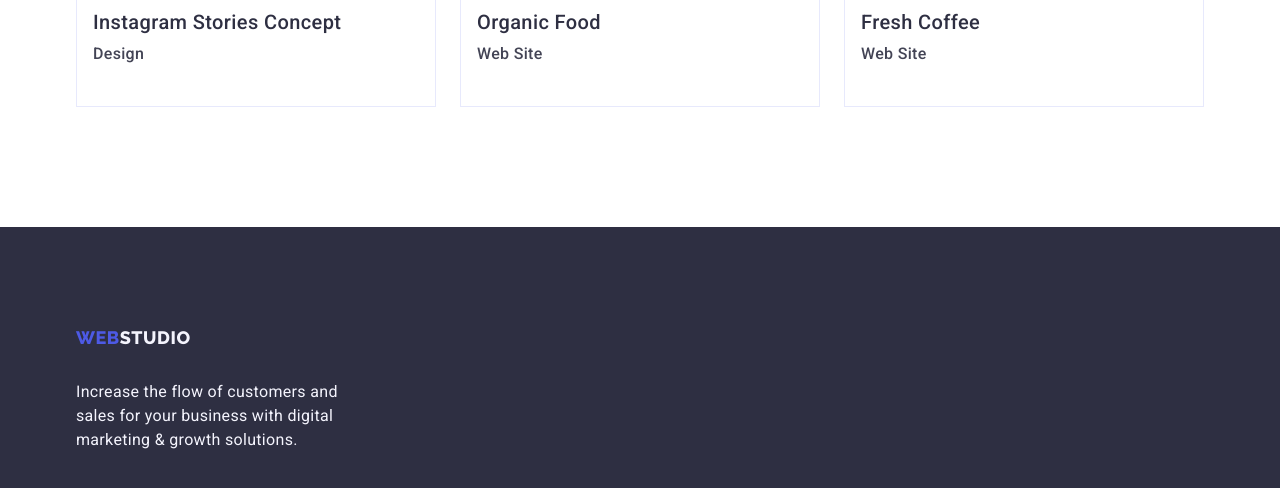
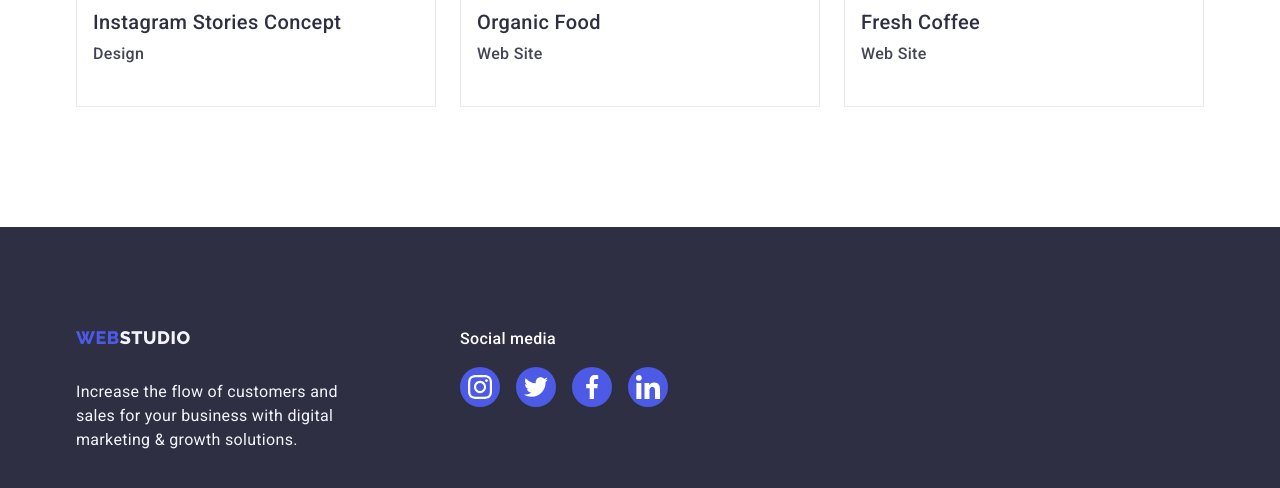
Before and after one commit to Dima-S13/goit-markup-hw-044, a plain HTML site: page portfolio.html in a window 1280 px wide. Shown: the part 1565-2053 px from the top of the page. Drawn offline with nearby package versions, Linux system fonts and the light colour scheme.

Commit message:
late Update

```diff
--- a/css/styles.css
+++ b/css/styles.css
@@ -333,6 +333,8 @@ a {
   color: var(--background-color);
   background: var(--selection-color);
   border: 1px solid transparent;
+  box-shadow: 0px 3px 1px rgba(0, 0, 0, 0.1), 0px 2px 1px rgba(0, 0, 0, 0.08),
+    0px 2px 2px rgba(0, 0, 0, 0.12);
 }
 
 .list-item {
@@ -453,7 +455,7 @@ a {
   align-items: baseline;
   display: flex;
 }
-.first-foot-container {
+.first-footer {
   margin-right: 120px;
 }
 .social-media-suptitle {
@@ -467,7 +469,7 @@ a {
 .footer-list {
   display: flex;
   justify-content: center;
-  gap: 24px;
+  gap: 16px;
   list-style: none;
 }
 .footer-links {
@@ -478,7 +480,7 @@ a {
   justify-content: center;
   width: 40px;
   height: 40px;
-  border-radius: 100%;
+  border-radius: 50%;
   background-color: var(--button-list-color);
 }
 .footer-links:hover,
@@ -492,4 +494,10 @@ a {
   border: 1px solid #e7e9fc;
   border-top: none;
   padding: 32px 16px;
+  display: block;
 }
+.portfolio-links:hover,
+.portfolio-links:focus {
+  box-shadow: 0px 1px 6px rgba(46, 47, 66, 0.08),
+    0px 1px 1px rgba(46, 47, 66, 0.16), 0px 2px 1px rgba(46, 47, 66, 0.08);
+}
--- a/portfolio.html
+++ b/portfolio.html
@@ -80,7 +80,7 @@
               <button class="list-button" type="button">Marketing</button>
             </li>
           </ul>
-          <!-- =============== Row 1 ================= -->
+          <!-- =============== Row  ================= -->
           <ul class="menu list list-container">
             <li class="list-item">
               <a class="link" href="">
@@ -187,7 +187,8 @@
     </main>
     <!-- ======================= Footer ======================= -->
     <footer class="footer">
-      <div class="container">
+      <div class="container footer-contain">
+        <div class="first-footer">
           <a class="logo link logo-footer" href="./index.html"
             >Web<span class="logo-foot">Studio</span></a
           >
@@ -196,6 +197,40 @@
             digital marketing & growth solutions.
           </p>
         </div>
+        <div>
+          <p class="social-media-suptitle">Social media</p>
+          <ul class="footer-list">
+            <li class="footer-item">
+              <a href="" class="footer-links"
+                ><svg class="footer-icon" width="24" height="24">
+                  <use href="./images/icons.svg#icon-instagram"></use>
+                </svg>
+              </a>
+            </li>
+            <li class="footer-item">
+              <a href="" class="footer-links"
+                ><svg class="footer-icon" width="24" height="24">
+                  <use href="./images/icons.svg#icon-twitter"></use>
+                </svg>
+              </a>
+            </li>
+            <li class="footer-item">
+              <a href="" class="footer-links"
+                ><svg class="footer-icon" width="24" height="24">
+                  <use href="./images/icons.svg#icon-facebook"></use>
+                </svg>
+              </a>
+            </li>
+            <li class="footer-item">
+              <a href="" class="footer-links">
+                <svg class="footer-icon" width="24" height="24">
+                  <use href="./images/icons.svg#icon-linkedin"></use>
+                </svg>
+              </a>
+            </li>
+          </ul>
+        </div>
+      </div>
     </footer>
   </body>
 </html>
```
Also changed, not shown: index.html (+4 -4 lines). Lines whose indentation alone changed are shown as unchanged.
